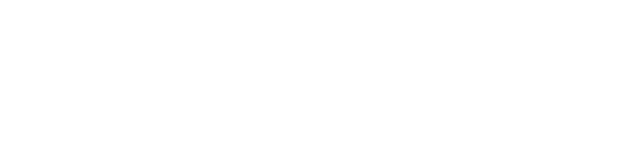
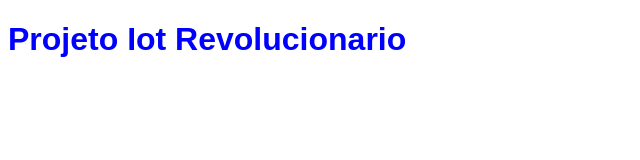
Before and after one commit to RafaPiovezan/1CCO, a plain HTML site: page algoritmos/index.html in a window 1280 px wide. Shown: the whole page, without its empty margins (0-640 px from the left). Drawn offline with Linux system fonts and the light colour scheme.

Commit message:
alteração

```diff
--- a/algoritmos/teste.html
+++ b/algoritmos/index.html
@@ -4,9 +4,10 @@
     <meta charset="UTF-8">
     <meta http-equiv="X-UA-Compatible" content="IE=edge">
     <meta name="viewport" content="width=device-width, initial-scale=1.0">
-    <title>Document</title>
+    <title>Projeto Iot Revolucionario</title>
 </head>
 <body>
+    <h1 style="font-family:arial; color: blue; font-weight: 700;">Projeto Iot Revolucionario</h1>
 
 </body>
 </html>
```
